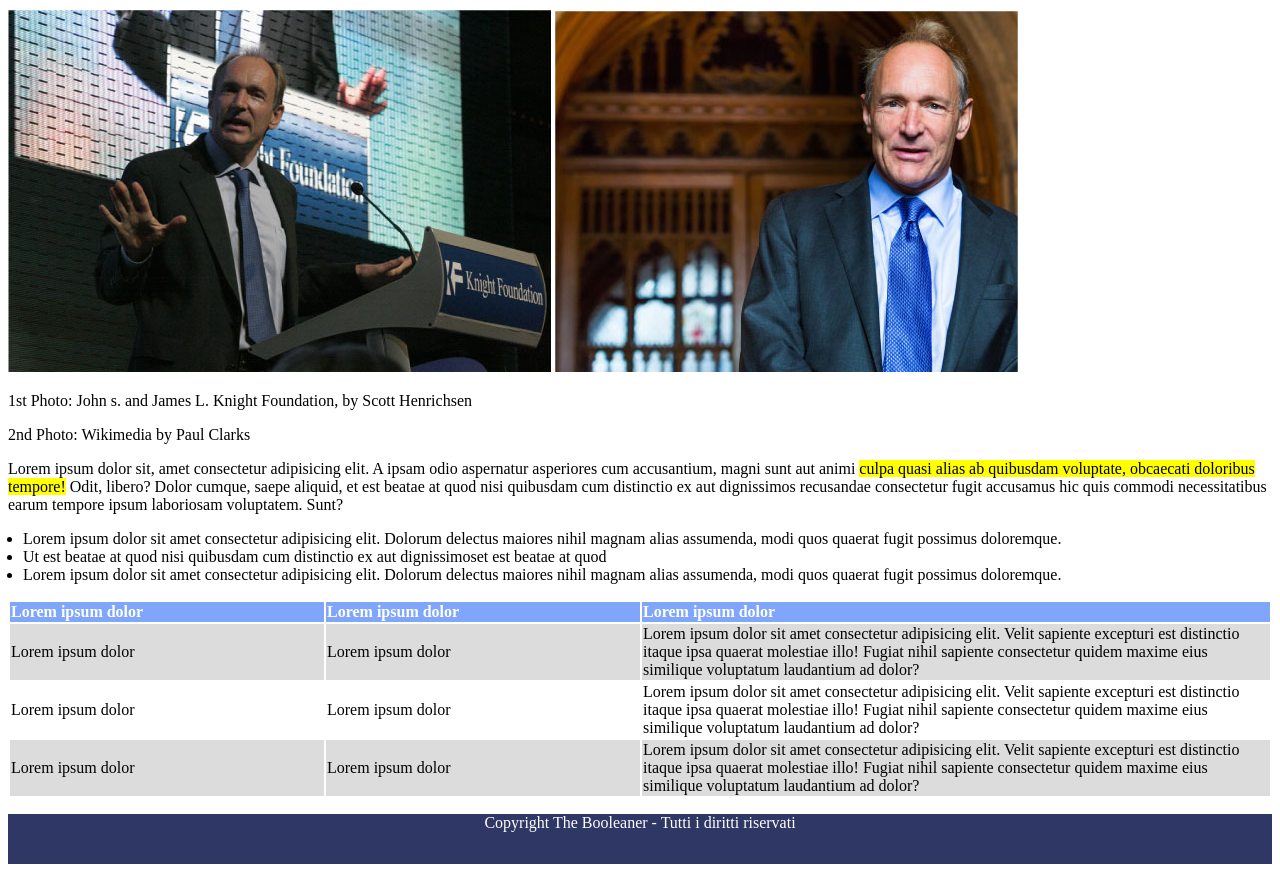
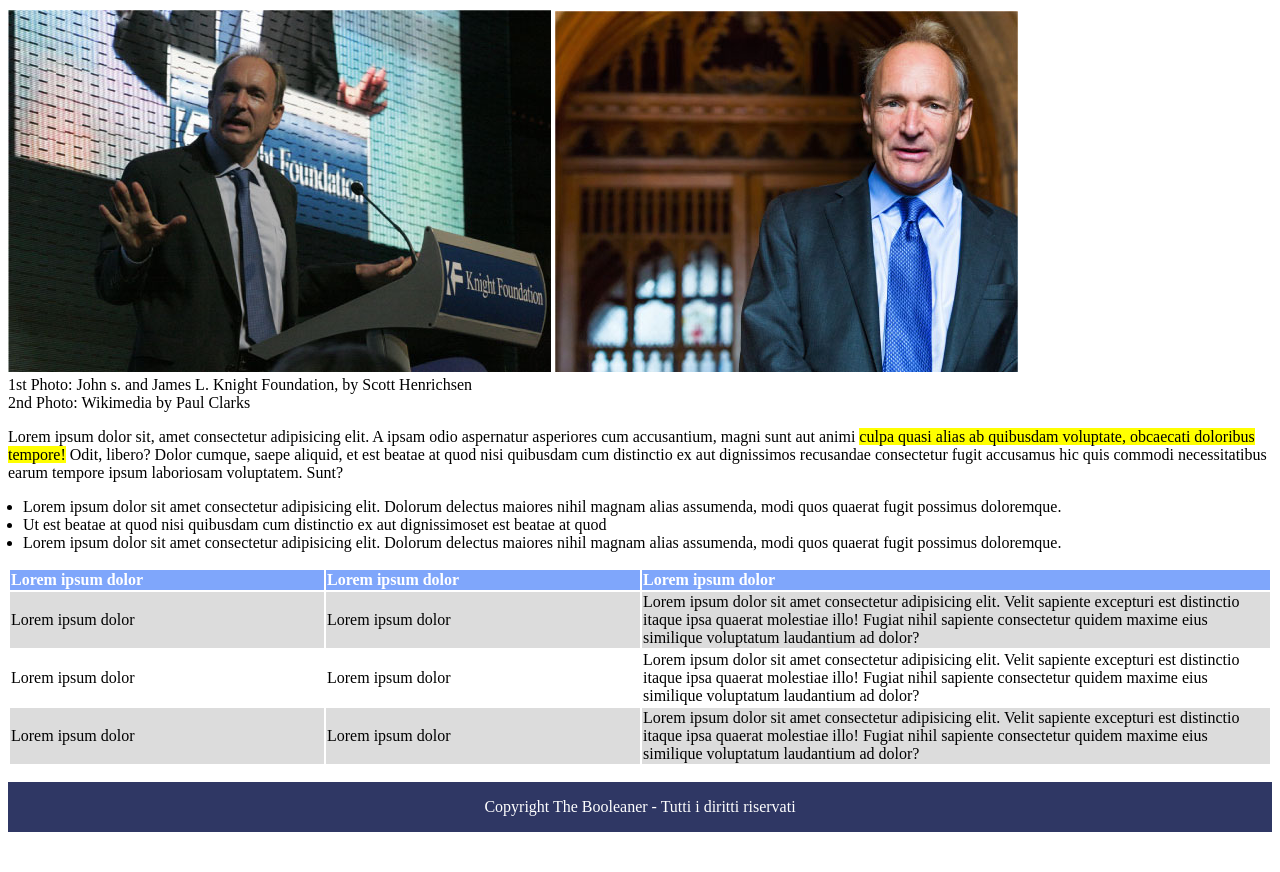
Before and after one commit to StefaniaVitali/html-css-booleaner, a plain HTML site: page index.html in a window 1280 px wide. Shown: the part 199-1071 px from the top of the page. After the commit the page ends 1039 px from the top, so only its background shows below. Drawn offline with Linux system fonts and the light colour scheme.

Commit message:
arrange footer text centered vertically

```diff
--- a/css/app.css
+++ b/css/app.css
@@ -28,9 +28,9 @@ p.date {
     color:gray;
 }
 
-.img-description{
-    padding-top: 0;
-    margin-bottom: 3px;
+p.img-description{
+    padding: 0;
+    margin: 0;
 }
 
 /* article header */
@@ -74,7 +74,7 @@ footer{
     text-align: center;
     color: white;
     height: 50px;
-    vertical-align: middle;
+    line-height: 50px;
 }
 footer p{
     padding: 10px auto;
```
